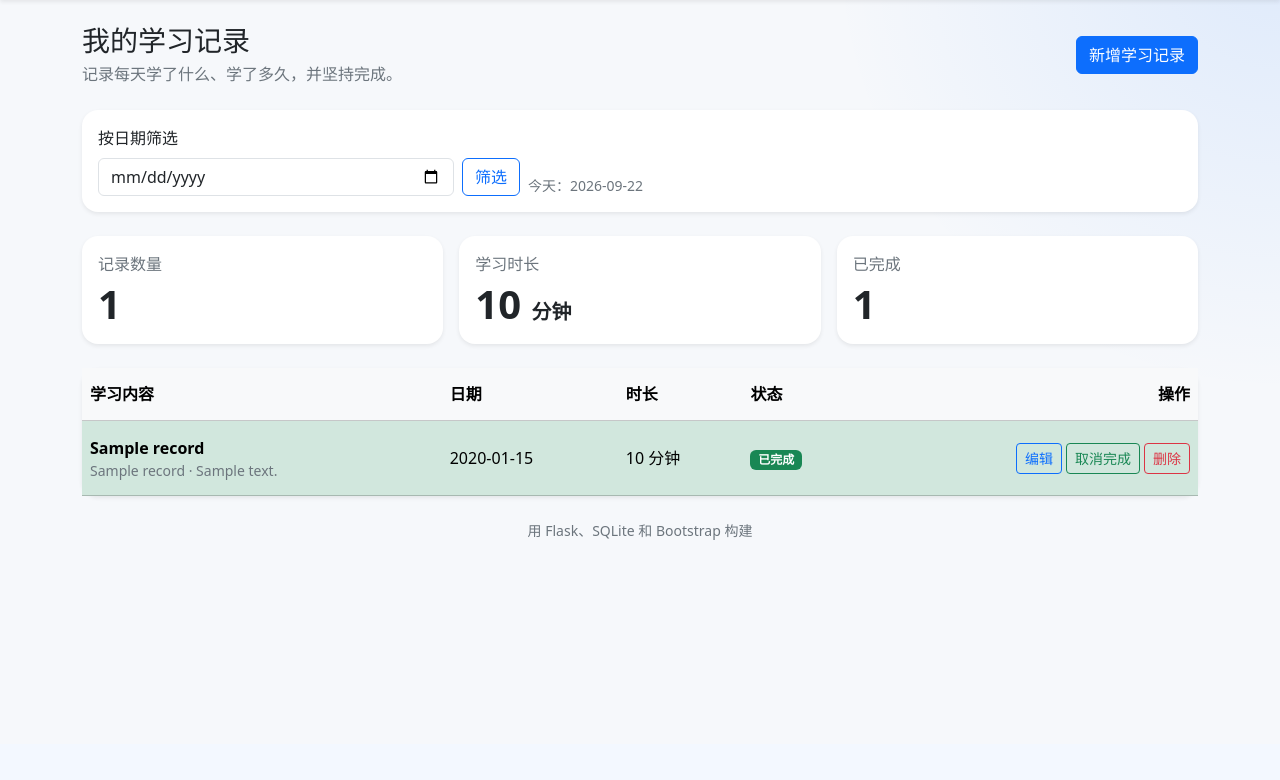
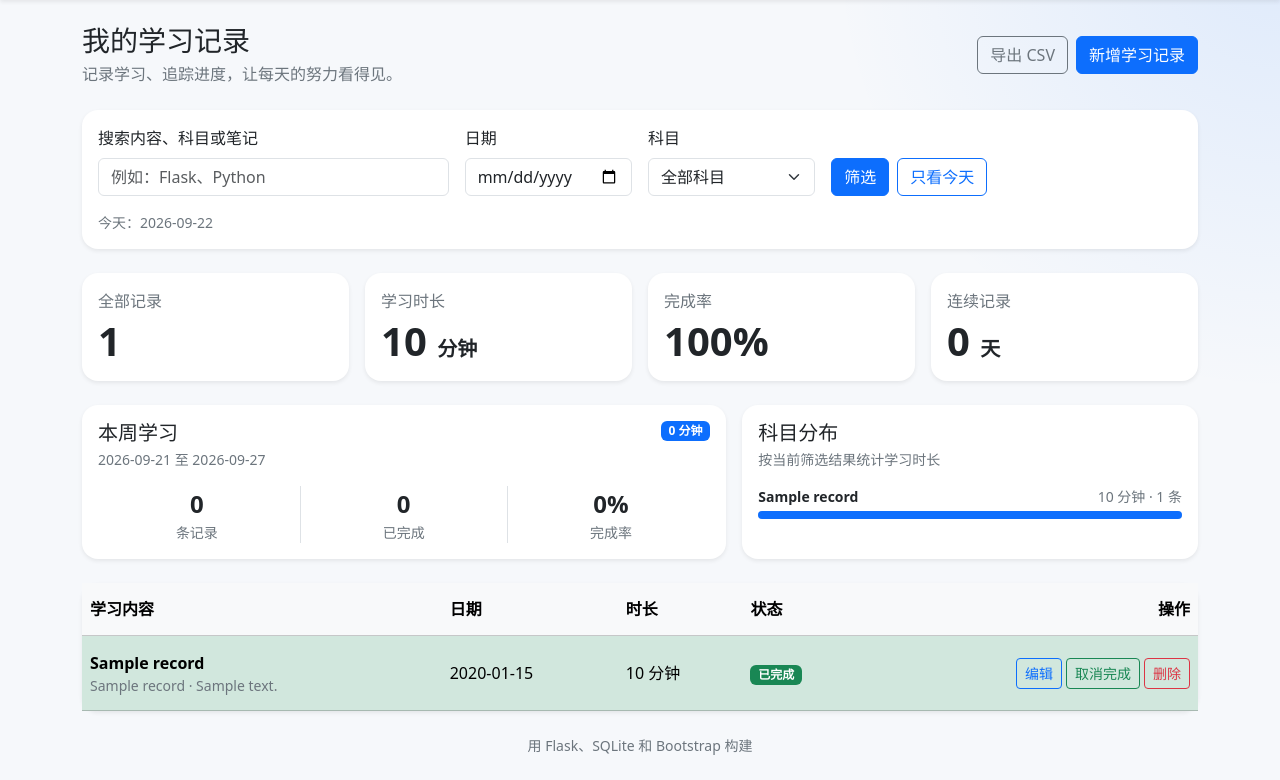
Before and after one commit to zcy-2006/python-flask-study-tracker, a Flask app: page / in a window 1280 px wide. Shown: the part 56-836 px from the top of the page. Before the commit the page ends 596 px from the top, so only its background shows below. Run offline with Flask 3, Linux system fonts and the light colour scheme; tables that the repository leaves empty hold one stand-in row (values such as "Sample post").

Commit message:
feat: add study dashboard and filters

```diff
--- a/app.py
+++ b/app.py
@@ -1,9 +1,12 @@
+import csv
+import io
 import os
 import sqlite3
-from datetime import date, datetime
+from datetime import date, datetime, timedelta
 
 from flask import (
     Flask,
+    Response,
     abort,
     current_app,
     flash,
@@ -117,6 +120,63 @@ def is_valid_date(value):
     return True
 
 
+def read_filters(args):
+    selected_date = args.get("date", "").strip()
+    query = args.get("q", "").strip()[:100]
+    selected_subject = args.get("subject", "").strip()[:50]
+    invalid_date = bool(selected_date and not is_valid_date(selected_date))
+
+    if invalid_date:
+        selected_date = ""
+
+    filters = {
+        "date": selected_date,
+        "q": query,
+        "subject": selected_subject,
+    }
+    return filters, invalid_date
+
+
+def build_record_query(filters):
+    conditions = []
+    params = []
+
+    if filters["date"]:
+        conditions.append("study_date = ?")
+        params.append(filters["date"])
+
+    if filters["q"]:
+        search_value = filters["q"]
+        conditions.append(
+            """
+            (
+                instr(lower(title), lower(?)) > 0
+                OR instr(lower(subject), lower(?)) > 0
+                OR instr(lower(notes), lower(?)) > 0
+            )
+            """
+        )
+        params.extend([search_value, search_value, search_value])
+
+    if filters["subject"]:
+        conditions.append("subject = ?")
+        params.append(filters["subject"])
+
+    where_clause = ""
+    if conditions:
+        where_clause = " WHERE " + " AND ".join(conditions)
+
+    return where_clause, params
+
+
+def filter_redirect_args(filters):
+    return {
+        key: value
+        for key, value in filters.items()
+        if value
+    }
+
+
 def get_record_or_404(record_id):
     record = get_db().execute(
         "SELECT * FROM records WHERE id = ?", (record_id,)
@@ -126,21 +186,37 @@ def get_record_or_404(record_id):
     return record
 
 
+def calculate_streak(study_dates, today=None):
+    today = today or date.today()
+    valid_dates = set()
+
+    for value in study_dates:
+        try:
+            valid_dates.add(datetime.strptime(value, "%Y-%m-%d").date())
+        except (TypeError, ValueError):
+            continue
+
+    if not valid_dates:
+        return 0
+
+    cursor = today if today in valid_dates else today - timedelta(days=1)
+    streak = 0
+    while cursor in valid_dates:
+        streak += 1
+        cursor -= timedelta(days=1)
+    return streak
+
+
 def register_routes(app):
     @app.get("/")
     def index():
-        selected_date = request.args.get("date", "").strip()
-        if selected_date and not is_valid_date(selected_date):
-            selected_date = ""
-            flash("筛选日期格式不正确，已显示全部记录。", "warning")
+        filters, invalid_date = read_filters(request.args)
+        if invalid_date:
+            flash("筛选日期格式不正确，已忽略该条件。", "warning")
 
-        where_clause = ""
-        params = []
-        if selected_date:
-            where_clause = " WHERE study_date = ?"
-            params.append(selected_date)
+        where_clause, params = build_record_query(filters)
+        db = get_db()
 
-        db = get_db()
         records = db.execute(
             "SELECT * FROM records"
             + where_clause
@@ -148,7 +224,7 @@ def register_routes(app):
             params,
         ).fetchall()
 
-        summary = db.execute(
+        summary_row = db.execute(
             """
             SELECT
                 COUNT(*) AS total_records,
@@ -159,13 +235,80 @@ def register_routes(app):
             + where_clause,
             params,
         ).fetchone()
+        summary = dict(summary_row)
+        if summary["total_records"]:
+            summary["completion_rate"] = round(
+                summary["completed_records"] * 100 / summary["total_records"]
+            )
+        else:
+            summary["completion_rate"] = 0
+
+        today_date = date.today()
+        week_start = today_date - timedelta(days=today_date.weekday())
+        week_end = week_start + timedelta(days=6)
+        week_summary = db.execute(
+            """
+            SELECT
+                COUNT(*) AS total_records,
+                COALESCE(SUM(duration_minutes), 0) AS total_minutes,
+                COALESCE(SUM(completed), 0) AS completed_records
+            FROM records
+            WHERE study_date BETWEEN ? AND ?
+            """,
+            (week_start.isoformat(), week_end.isoformat()),
+        ).fetchone()
+
+        streak_dates = [
+            row["study_date"]
+            for row in db.execute(
+                "SELECT DISTINCT study_date FROM records ORDER BY study_date DESC"
+            ).fetchall()
+        ]
+        streak = calculate_streak(streak_dates, today_date)
+
+        subject_stats = db.execute(
+            """
+            SELECT
+                subject,
+                COUNT(*) AS total_records,
+                COALESCE(SUM(duration_minutes), 0) AS total_minutes
+            FROM records
+            """
+            + where_clause
+            + """
+            GROUP BY subject
+            ORDER BY total_minutes DESC, subject ASC
+            LIMIT 5
+            """,
+            params,
+        ).fetchall()
+        max_subject_minutes = (
+            subject_stats[0]["total_minutes"] if subject_stats else 0
+        )
+
+        subjects = db.execute(
+            """
+            SELECT DISTINCT subject
+            FROM records
+            WHERE subject <> ''
+            ORDER BY subject COLLATE NOCASE
+            """
+        ).fetchall()
 
         return render_template(
             "index.html",
             records=records,
             summary=summary,
-            selected_date=selected_date,
-            today=date.today().isoformat(),
+            week_summary=week_summary,
+            week_start=week_start.isoformat(),
+            week_end=week_end.isoformat(),
+            streak=streak,
+            subject_stats=subject_stats,
+            max_subject_minutes=max_subject_minutes,
+            subjects=subjects,
+            filters=filters,
+            has_filters=any(filters.values()),
+            today=today_date.isoformat(),
         )
 
     @app.route("/records/new", methods=("GET", "POST"))
@@ -258,7 +401,9 @@ def register_routes(app):
         )
         db.commit()
         flash("完成状态已更新。", "success")
-        return redirect(url_for("index"))
+
+        filters, _ = read_filters(request.form)
+        return redirect(url_for("index", **filter_redirect_args(filters)))
 
     @app.post("/records/<int:record_id>/delete")
     def delete_record(record_id):
@@ -267,7 +412,57 @@ def register_routes(app):
         db.execute("DELETE FROM records WHERE id = ?", (record_id,))
         db.commit()
         flash("学习记录已删除。", "success")
-        return redirect(url_for("index"))
+
+        filters, _ = read_filters(request.form)
+        return redirect(url_for("index", **filter_redirect_args(filters)))
+
+    @app.get("/export.csv")
+    def export_records():
+        filters, _ = read_filters(request.args)
+        where_clause, params = build_record_query(filters)
+        records = get_db().execute(
+            "SELECT * FROM records"
+            + where_clause
+            + " ORDER BY study_date DESC, id DESC",
+            params,
+        ).fetchall()
+
+        output = io.StringIO()
+        writer = csv.writer(output)
+        writer.writerow(
+            [
+                "ID",
+                "学习内容",
+                "科目",
+                "学习时长（分钟）",
+                "学习日期",
+                "状态",
+                "学习笔记",
+                "创建时间",
+            ]
+        )
+        for record in records:
+            writer.writerow(
+                [
+                    record["id"],
+                    record["title"],
+                    record["subject"],
+                    record["duration_minutes"],
+                    record["study_date"],
+                    "已完成" if record["completed"] else "进行中",
+                    record["notes"],
+                    record["created_at"],
+                ]
+            )
+
+        csv_content = output.getvalue().encode("utf-8-sig")
+        return Response(
+            csv_content,
+            content_type="text/csv; charset=utf-8",
+            headers={
+                "Content-Disposition": "attachment; filename=study-records.csv"
+            },
+        )
 
     @app.get("/health")
     def health():
--- a/schema.sql
+++ b/schema.sql
@@ -11,3 +11,9 @@ CREATE TABLE IF NOT EXISTS records (
 
 CREATE INDEX IF NOT EXISTS idx_records_study_date
 ON records (study_date DESC);
+
+CREATE INDEX IF NOT EXISTS idx_records_subject
+ON records (subject);
+
+CREATE INDEX IF NOT EXISTS idx_records_completed
+ON records (completed);
--- a/templates/index.html
+++ b/templates/index.html
@@ -1,4 +1,10 @@
 {% extends "base.html" %}
+
+{% macro filter_hidden_fields() -%}
+    {% if filters.date %}<input type="hidden" name="date" value="{{ filters.date }}">{% endif %}
+    {% if filters.q %}<input type="hidden" name="q" value="{{ filters.q }}">{% endif %}
+    {% if filters.subject %}<input type="hidden" name="subject" value="{{ filters.subject }}">{% endif %}
+{%- endmacro %}
 
 {% block title %}学习记录 | 学习打卡{% endblock %}
 
@@ -6,41 +12,56 @@
 <div class="d-flex flex-column flex-md-row justify-content-between align-items-md-center gap-3 mb-4">
     <div>
         <h1 class="h3 mb-1">我的学习记录</h1>
-        <p class="text-secondary mb-0">记录每天学了什么、学了多久，并坚持完成。</p>
+        <p class="text-secondary mb-0">记录学习、追踪进度，让每天的努力看得见。</p>
     </div>
-    <a class="btn btn-primary" href="{{ url_for('new_record') }}">新增学习记录</a>
+    <div class="d-flex gap-2 flex-wrap">
+        <a class="btn btn-outline-secondary" href="{{ url_for('export_records', date=filters.date or None, q=filters.q or None, subject=filters.subject or None) }}">导出 CSV</a>
+        <a class="btn btn-primary" href="{{ url_for('new_record') }}">新增学习记录</a>
+    </div>
 </div>
 
 <div class="card border-0 shadow-sm mb-4">
     <div class="card-body">
-        <form class="row g-2 align-items-end" method="get">
-            <div class="col-12 col-md-4">
-                <label class="form-label" for="date">按日期筛选</label>
-                <input class="form-control" id="date" name="date" type="date" value="{{ selected_date }}">
+        <form class="row g-3 align-items-end" method="get">
+            <div class="col-12 col-lg-4">
+                <label class="form-label" for="q">搜索内容、科目或笔记</label>
+                <input class="form-control" id="q" name="q" type="search" maxlength="100" value="{{ filters.q }}" placeholder="例如：Flask、Python">
             </div>
-            <div class="col-12 col-md-auto d-flex gap-2">
-                <button class="btn btn-outline-primary" type="submit">筛选</button>
-                {% if selected_date %}
-                    <a class="btn btn-outline-secondary" href="{{ url_for('index') }}">清除</a>
+            <div class="col-12 col-sm-6 col-lg-2">
+                <label class="form-label" for="date">日期</label>
+                <input class="form-control" id="date" name="date" type="date" value="{{ filters.date }}">
+            </div>
+            <div class="col-12 col-sm-6 col-lg-2">
+                <label class="form-label" for="subject">科目</label>
+                <select class="form-select" id="subject" name="subject">
+                    <option value="">全部科目</option>
+                    {% for subject in subjects %}
+                        <option value="{{ subject.subject }}" {% if filters.subject == subject.subject %}selected{% endif %}>{{ subject.subject }}</option>
+                    {% endfor %}
+                </select>
+            </div>
+            <div class="col-12 col-lg-4 d-flex gap-2 flex-wrap">
+                <button class="btn btn-primary" type="submit">筛选</button>
+                <a class="btn btn-outline-primary" href="{{ url_for('index', date=today) }}">只看今天</a>
+                {% if has_filters %}
+                    <a class="btn btn-outline-secondary" href="{{ url_for('index') }}">清除条件</a>
                 {% endif %}
             </div>
-            <div class="col-12 col-md">
-                <p class="text-secondary small mb-0">今天：{{ today }}</p>
-            </div>
         </form>
+        <div class="small text-secondary mt-3">今天：{{ today }}</div>
     </div>
 </div>
 
 <div class="row g-3 mb-4">
-    <div class="col-12 col-md-4">
+    <div class="col-6 col-lg-3">
         <div class="card border-0 shadow-sm h-100">
             <div class="card-body">
-                <p class="text-secondary mb-1">记录数量</p>
+                <p class="text-secondary mb-1">{{ '筛选记录' if has_filters else '全部记录' }}</p>
                 <p class="display-6 fw-semibold mb-0">{{ summary.total_records }}</p>
             </div>
         </div>
     </div>
-    <div class="col-12 col-md-4">
+    <div class="col-6 col-lg-3">
         <div class="card border-0 shadow-sm h-100">
             <div class="card-body">
                 <p class="text-secondary mb-1">学习时长</p>
@@ -48,11 +69,72 @@
             </div>
         </div>
     </div>
-    <div class="col-12 col-md-4">
+    <div class="col-6 col-lg-3">
         <div class="card border-0 shadow-sm h-100">
             <div class="card-body">
-                <p class="text-secondary mb-1">已完成</p>
-                <p class="display-6 fw-semibold mb-0">{{ summary.completed_records }}</p>
+                <p class="text-secondary mb-1">完成率</p>
+                <p class="display-6 fw-semibold mb-0">{{ summary.completion_rate }}%</p>
+            </div>
+        </div>
+    </div>
+    <div class="col-6 col-lg-3">
+        <div class="card border-0 shadow-sm h-100">
+            <div class="card-body">
+                <p class="text-secondary mb-1">连续记录</p>
+                <p class="display-6 fw-semibold mb-0">{{ streak }} <span class="fs-5">天</span></p>
+            </div>
+        </div>
+    </div>
+</div>
+
+<div class="row g-3 mb-4">
+    <div class="col-12 col-lg-7">
+        <div class="card border-0 shadow-sm h-100">
+            <div class="card-body">
+                <div class="d-flex justify-content-between align-items-start gap-3">
+                    <div>
+                        <h2 class="h5 mb-1">本周学习</h2>
+                        <p class="text-secondary small mb-3">{{ week_start }} 至 {{ week_end }}</p>
+                    </div>
+                    <span class="badge text-bg-primary">{{ week_summary.total_minutes }} 分钟</span>
+                </div>
+                <div class="row text-center g-2">
+                    <div class="col-4 border-end">
+                        <div class="fs-4 fw-semibold">{{ week_summary.total_records }}</div>
+                        <div class="small text-secondary">条记录</div>
+                    </div>
+                    <div class="col-4 border-end">
+                        <div class="fs-4 fw-semibold">{{ week_summary.completed_records }}</div>
+                        <div class="small text-secondary">已完成</div>
+                    </div>
+                    <div class="col-4">
+                        <div class="fs-4 fw-semibold">{{ (week_summary.completed_records * 100 / week_summary.total_records)|round(0)|int if week_summary.total_records else 0 }}%</div>
+                        <div class="small text-secondary">完成率</div>
+                    </div>
+                </div>
+            </div>
+        </div>
+    </div>
+    <div class="col-12 col-lg-5">
+        <div class="card border-0 shadow-sm h-100">
+            <div class="card-body">
+                <h2 class="h5 mb-1">科目分布</h2>
+                <p class="text-secondary small mb-3">按当前筛选结果统计学习时长</p>
+                {% if subject_stats %}
+                    {% for stat in subject_stats %}
+                        <div class="mb-3">
+                            <div class="d-flex justify-content-between small mb-1">
+                                <span class="fw-semibold">{{ stat.subject or '未填写科目' }}</span>
+                                <span class="text-secondary">{{ stat.total_minutes }} 分钟 · {{ stat.total_records }} 条</span>
+                            </div>
+                            <div class="progress" style="height: 0.5rem;">
+                                <div class="progress-bar" role="progressbar" style="width: {{ (stat.total_minutes * 100 / max_subject_minutes)|round(0, 'floor') }}%"></div>
+                            </div>
+                        </div>
+                    {% endfor %}
+                {% else %}
+                    <p class="text-secondary mb-0">当前没有可统计的科目。</p>
+                {% endif %}
             </div>
         </div>
     </div>
@@ -96,11 +178,13 @@
                                 <div class="d-flex justify-content-end gap-1 flex-wrap">
                                     <a class="btn btn-sm btn-outline-primary" href="{{ url_for('edit_record', record_id=record.id) }}">编辑</a>
                                     <form method="post" action="{{ url_for('toggle_record', record_id=record.id) }}">
+                                        {{ filter_hidden_fields() }}
                                         <button class="btn btn-sm btn-outline-success" type="submit">
                                             {{ '取消完成' if record.completed else '标记完成' }}
                                         </button>
                                     </form>
                                     <form method="post" action="{{ url_for('delete_record', record_id=record.id) }}" onsubmit="return confirm('确定要删除这条学习记录吗？');">
+                                        {{ filter_hidden_fields() }}
                                         <button class="btn btn-sm btn-outline-danger" type="submit">删除</button>
                                     </form>
                                 </div>
@@ -114,9 +198,15 @@
 {% else %}
     <div class="card border-0 shadow-sm">
         <div class="card-body py-5 text-center">
-            <h2 class="h5">还没有学习记录</h2>
-            <p class="text-secondary">从今天开始，添加第一条学习记录。</p>
-            <a class="btn btn-primary" href="{{ url_for('new_record') }}">添加记录</a>
+            {% if has_filters %}
+                <h2 class="h5">没有找到符合条件的记录</h2>
+                <p class="text-secondary">尝试更换关键词、日期或科目。</p>
+                <a class="btn btn-outline-primary" href="{{ url_for('index') }}">清除筛选条件</a>
+            {% else %}
+                <h2 class="h5">还没有学习记录</h2>
+                <p class="text-secondary">从今天开始，添加第一条学习记录。</p>
+                <a class="btn btn-primary" href="{{ url_for('new_record') }}">添加记录</a>
+            {% endif %}
         </div>
     </div>
 {% endif %}
```
Also changed, not shown: tests/test_app.py (+58 -14 lines), README.md.
